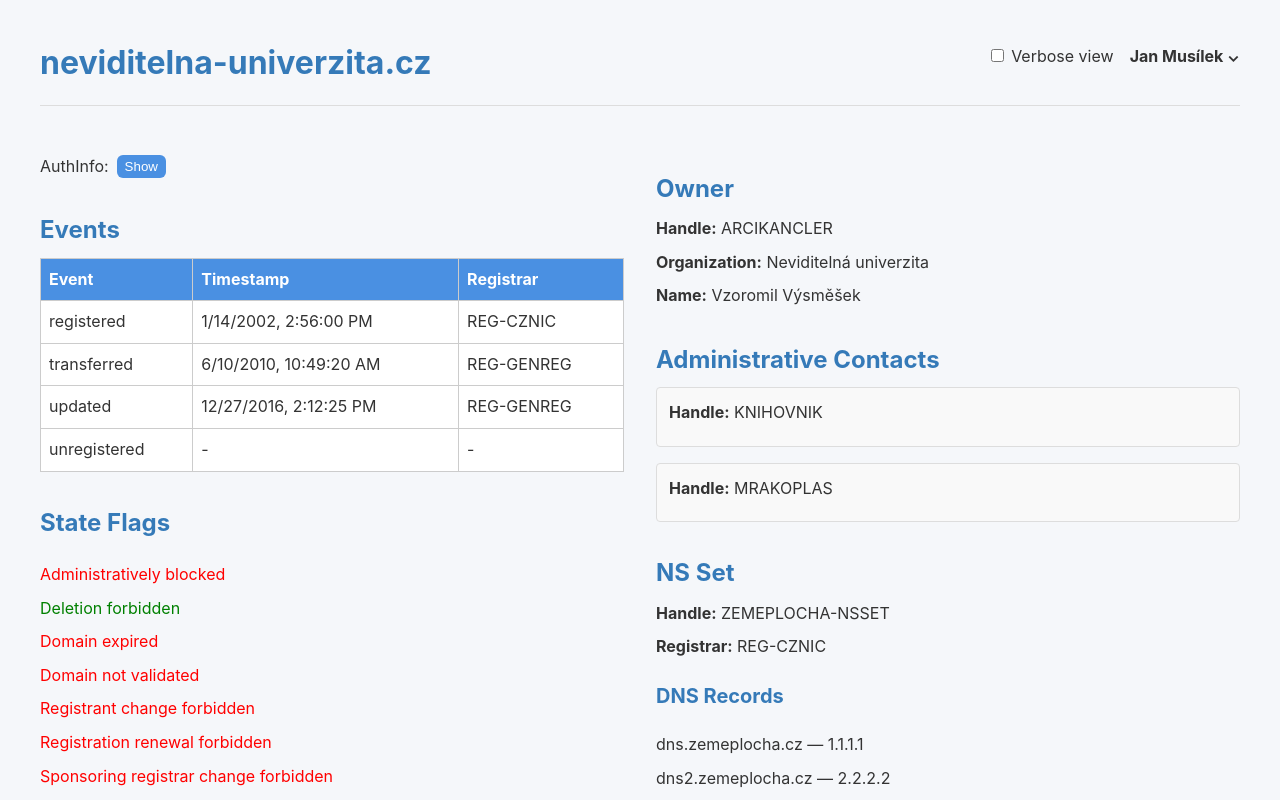
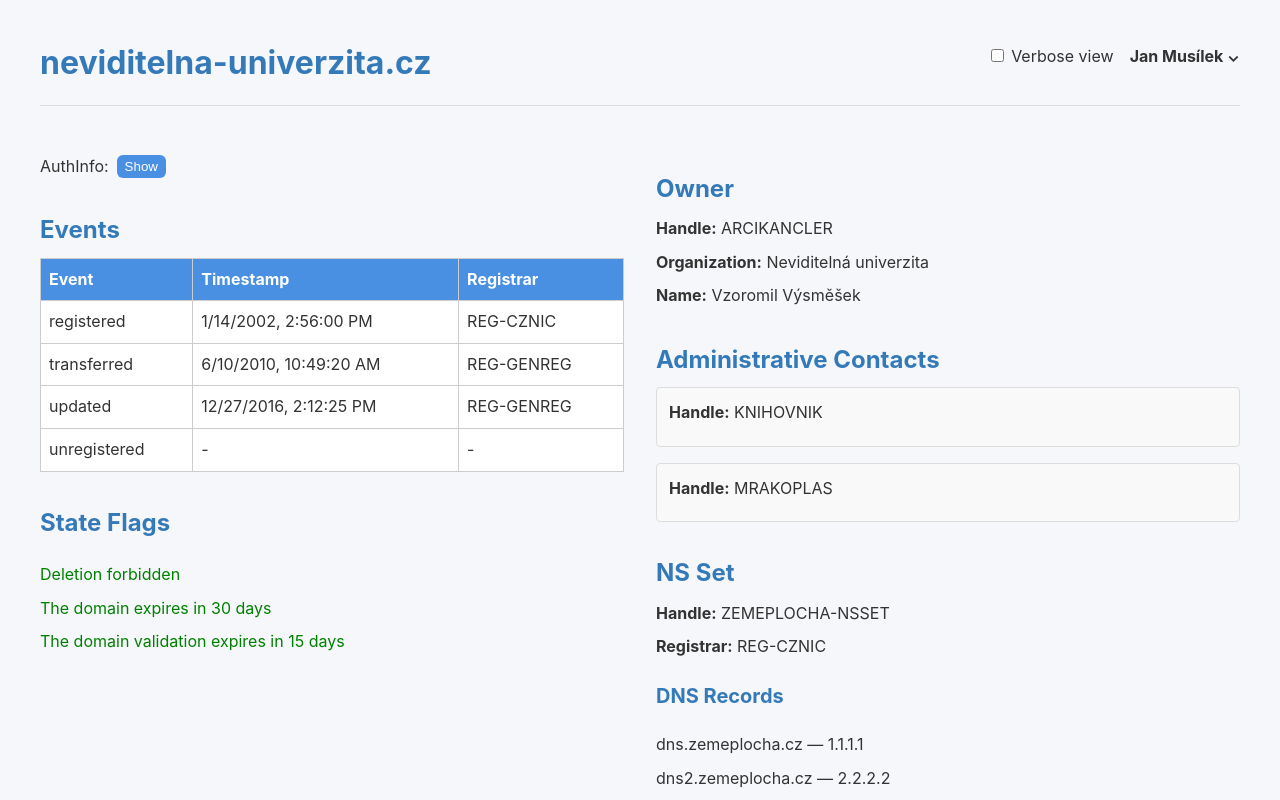
Before and after one commit to lukaskourilcz/secret-uni, a Vue app: page / in a window 1280 px wide. Shown: the top 800 px of the page. Built offline with nearby package versions, Linux system fonts and the light colour scheme.

Commit message:
flags update

```diff
--- a/src/App.vue
+++ b/src/App.vue
@@ -7,7 +7,7 @@ import StateFlags from "./components/StateFlags.vue";
 import Owner from "./components/Owner.vue";
 import AdministrativeContacts from "./components/AdministrativeContacts.vue";
 import NSSet from "./components/NSSet.vue";
-import KeySet from './components/KeySet.vue'
+import KeySet from "./components/KeySet.vue";
 
 const domainData = ref(null);
 const verbose = ref(false);
--- a/src/components/AdministrativeContacts.vue
+++ b/src/components/AdministrativeContacts.vue
@@ -1,12 +1,15 @@
+<script setup>
+const props = defineProps({
+  contacts: { type: Array, required: true },
+  verbose: { type: Boolean, required: true },
+});
+</script>
+
 <template>
   <div class="admin-contacts">
     <h2>Administrative Contacts</h2>
 
-    <div
-      v-for="(contact, index) in contacts"
-      :key="index"
-      class="contact-card"
-    >
+    <div v-for="(contact, index) in contacts" :key="index" class="contact-card">
       <p><strong>Handle:</strong> {{ contact.handle }}</p>
 
       <template v-if="verbose">
@@ -21,13 +24,6 @@
   </div>
 </template>
 
-<script setup>
-const props = defineProps({
-  contacts: { type: Array, required: true },
-  verbose: { type: Boolean, required: true }
-})
-</script>
-
 <style scoped>
 .admin-contacts {
   margin-top: 2rem;
--- a/src/components/StateFlags.vue
+++ b/src/components/StateFlags.vue
@@ -1,7 +1,18 @@
 <script setup>
+import { computed } from "vue";
+
 const props = defineProps({
-  flags: { type: Array, required: true }
-})
+  flags: { type: Array, required: true },
+  verbose: { type: Boolean, required: true },
+});
+
+const filteredFlags = computed(() => {
+  if (props.verbose) {
+    return props.flags;
+  } else {
+    return props.flags.filter((flag) => flag.active);
+  }
+});
 </script>
 
 <template>
@@ -9,7 +20,7 @@ const props = defineProps({
     <h2>State Flags</h2>
     <ul>
       <li
-        v-for="flag in flags"
+        v-for="flag in filteredFlags"
         :key="flag.name"
         :class="{ active: flag.active, inactive: !flag.active }"
       >
```
